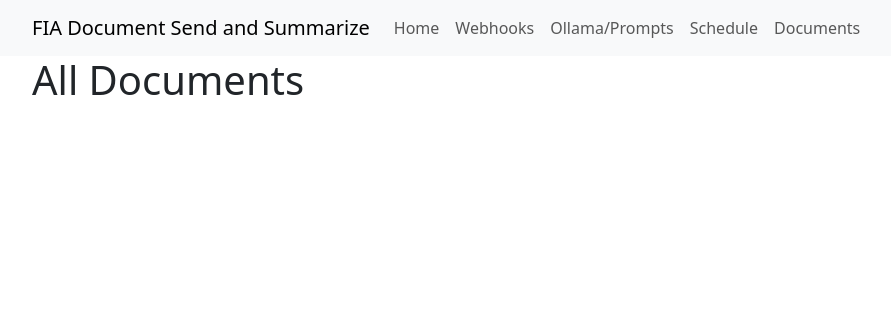
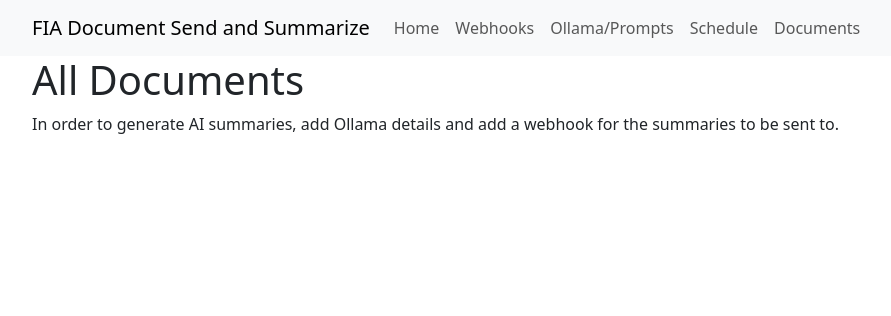
Before and after one commit to sfn-git/F1-Doc-Summarizer, a Flask app: page / in a window 1280 px wide. Shown: the top 316 px of the page, without its empty margins (50-941 px from the left). Run offline with Flask 3, Linux system fonts and the light colour scheme; data comes from the database, SQL or seed files in the repository; data that the repository does not hold is empty; some libraries are stand-ins or nearby versions.

Commit message:
Added message for when nothing is configured to the index page

```diff
--- a/web/templates/index.html
+++ b/web/templates/index.html
@@ -60,6 +60,7 @@
     <div class="container">
         <h1>All Documents</h1>
         {% if only_docs %}
+        <p>In order to generate AI summaries, add Ollama details and add a webhook for the summaries to be sent to.</p>
             {% for doc in docs %}
                 <div class="collapse show" id="collapseElm{{loop.index}}">
                     <div class="card card-body">
```
